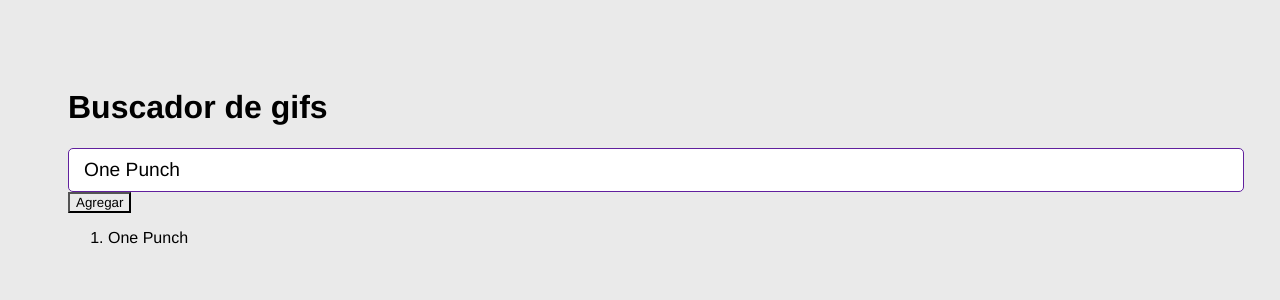
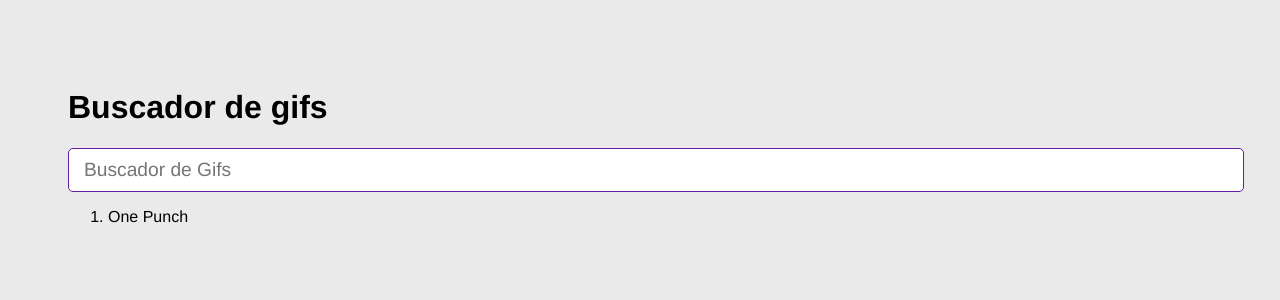
Before and after one commit to patinoAlexis/Gif-Buscador, a React (Vite) app: page / in a window 1280 px wide. Shown: the top 300 px of the page. Built offline with nearby package versions, Linux system fonts and the light colour scheme.

Commit message:
Funcionamiento del addcategory completo
Dentro de este commit se hicieron diferentes cambios para poder dar como terminado lo que era el componente de addcategory

```diff
--- a/src/GifExpertApp.jsx
+++ b/src/GifExpertApp.jsx
@@ -5,11 +5,10 @@ export const GifExpertApp = () => {
 
     const [categorias, setCategorias] = useState(['One Punch'])
 
-    const onAgregarCategoria = () => {
-        // setCategorias(categorias => {
-        //     return [...categorias,'dos']
-        // })
-        setCategorias([...categorias,'dos']);
+    const onAgregarCategoria = (cate) => {
+        if(categorias.includes(cate)) return 'La categoria ya existe';
+        setCategorias([cate,...categorias]);
+        return true
     }
 
     return (
@@ -17,9 +16,11 @@ export const GifExpertApp = () => {
         {/* Titulo de la aplicacion */}
             <h1>Buscador de gifs</h1>
             {/* Input */}
-            <AddCategory></AddCategory>
+            <AddCategory
+                // setCategorias={setCategorias}
+                onNuevaCategoria={onAgregarCategoria}
+            ></AddCategory>
             {/* Listado de gifs */}
-            <button onClick={onAgregarCategoria}>Agregar</button>
             <ol>
             {
                 categorias.map( (elemento) => {
--- a/src/components/AddCategory.jsx
+++ b/src/components/AddCategory.jsx
@@ -1,23 +1,38 @@
 import { useState } from "react"
 
 
-export const AddCategory = () => {
-    const [valor, setValor] = useState('One Punch');
+export const AddCategory = ( {onNuevaCategoria} ) => {
+    const [valor, setValor] = useState('');
+    const [alerta, setAlerta] = useState('')
 
     const onInputCambio = (e) => {
-        // console.log(e.target.value)
+        setAlerta('')
         setValor(e.target.value)
     }
     const onSubmit = (e) => {
         e.preventDefault()
+        if(valor.trim().length <= 1) {
+            setAlerta('Inserta un valor con mas de 1 carácter');
+            return
+        }
+        let categoria = onNuevaCategoria(valor.trim())
+        if(typeof(categoria) =='string')
+            setAlerta(categoria)
+        else
+            setValor('')
+
     }
     return (
         <>
             <form onSubmit={onSubmit }>
                 <input type="text"
                 value={valor}
+                placeholder="Buscador de Gifs"
                 onChange={onInputCambio}
                 />
+                {alerta &&
+                <small className="alerta-error">{alerta}</small>
+                }
             </form>
         </>
     )
--- a/src/static/styles.css
+++ b/src/static/styles.css
@@ -61,3 +61,6 @@
   .card img {
     width: 100%;
   }
+  .alerta-error{
+    color: red;
+  }
```
